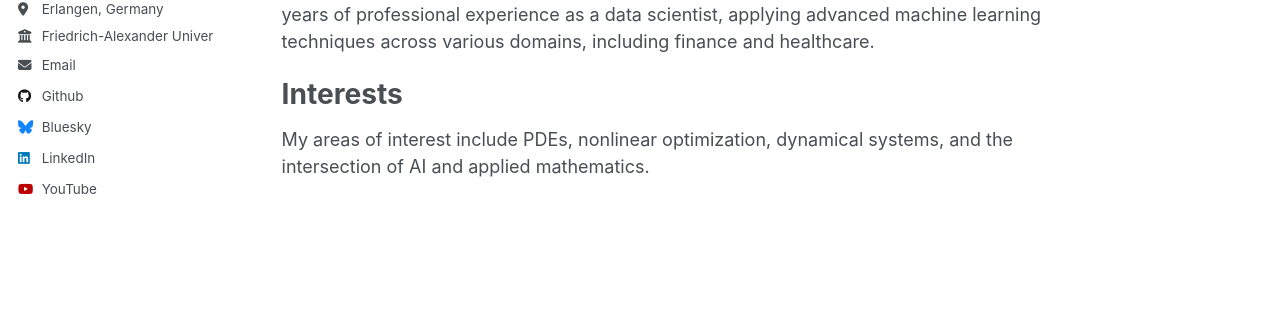
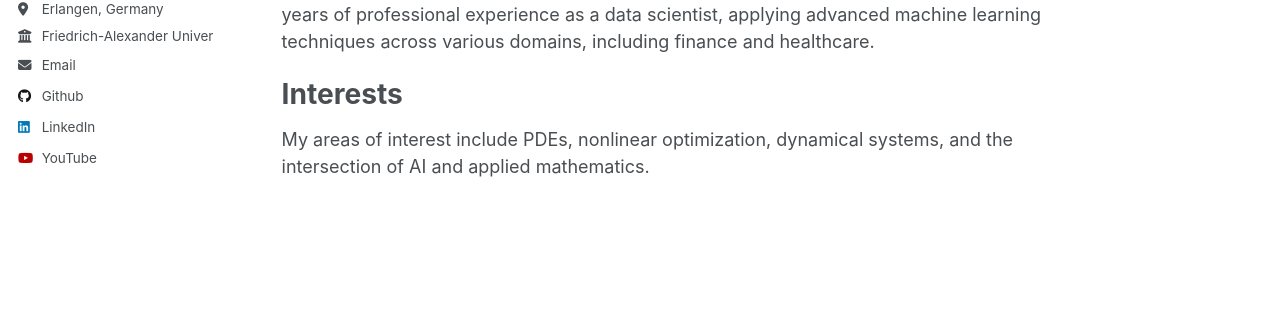
Before and after one commit to pedroblossbraga/pedroblossbraga.github.io, a Jekyll site: the page built from _pages/about.md, in a window 1280 px wide. Shown: the part 438-748 px from the top of the page. Built offline with Jekyll 4.4.1, drawn with Linux system fonts in a browser that asks for light colours.

Commit message:
Update _config.yml

```diff
--- a/_config.yml
+++ b/_config.yml
@@ -49,7 +49,7 @@
   stackoverflow    : # User number or user number and name (i.e., use "1" or "1/jeff-atwood")
 
   # Social media
-  bluesky          : "bsky.app" # Replace this with you Bluesky username
+  bluesky          : # "bsky.app" # Replace this with you Bluesky username
   facebook         : # Username
   flickr           : # Username
   foursquare       : # Username
@@ -71,7 +71,7 @@
   weibo            : # Username
   wikipedia        : # Username
   xing             : # Username
-  youtube          : "@pytagore3409"
+  youtube          : "pytagore3409"
   zhihu            : # Username
 
 # Publication Category - The following the list of publication categories and their headings
```
